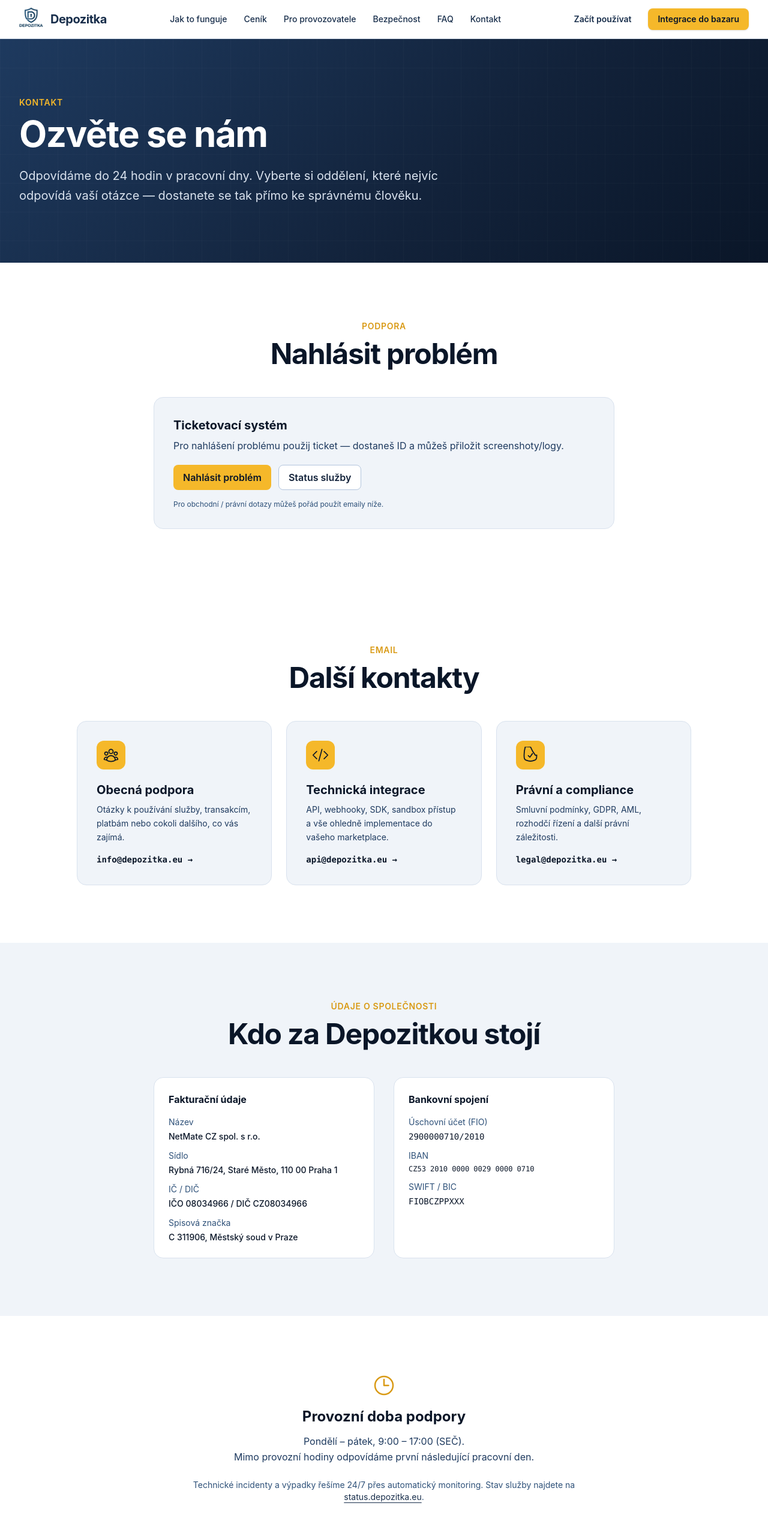
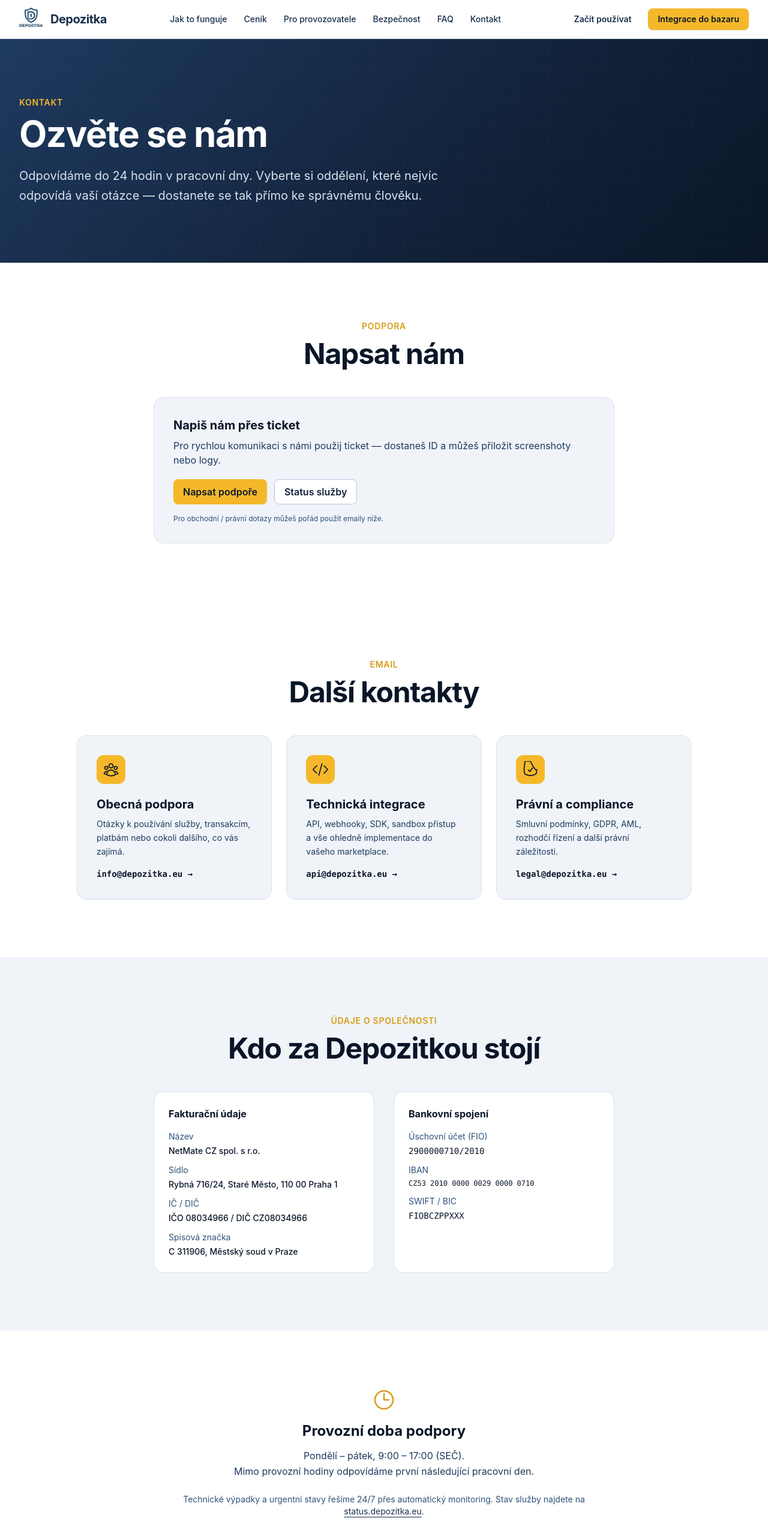
Before and after one commit to Vokurcak68/depozitka-web, a Next.js app: page /kontakt in a window 1280 px wide. Shown: the top 2566 px of the page at 60% size. Built offline with nearby package versions, Linux system fonts and the light colour scheme.

Commit message:
copy(kontakt): soften support CTA wording

```diff
--- a/src/app/kontakt/page.tsx
+++ b/src/app/kontakt/page.tsx
@@ -73,19 +73,19 @@
 
       {/* SUPPORT CTA */}
       <Section bg="white">
-        <SectionHeader eyebrow="Podpora" title="Nahlásit problém" />
+        <SectionHeader eyebrow="Podpora" title="Napsat nám" />
         <div className="max-w-3xl mx-auto">
           <div className="bg-navy-50 rounded-2xl p-8 border border-navy-100">
-            <h3 className="text-xl font-bold text-navy-900">Ticketovací systém</h3>
+            <h3 className="text-xl font-bold text-navy-900">Napiš nám přes ticket</h3>
             <p className="mt-2 text-navy-600">
-              Pro nahlášení problému použij ticket — dostaneš ID a můžeš přiložit screenshoty/logy.
+              Pro rychlou komunikaci s námi použij ticket — dostaneš ID a můžeš přiložit screenshoty nebo logy.
             </p>
             <div className="mt-5 flex flex-col sm:flex-row gap-3">
               <Link
                 href="/podpora"
                 className="inline-flex items-center justify-center px-4 py-2 rounded-lg bg-gold-400 text-navy-900 font-semibold hover:bg-gold-500 transition-colors"
               >
-                Nahlásit problém
+                Napsat podpoře
               </Link>
               <Link
                 href="https://status.depozitka.eu"
@@ -207,7 +207,7 @@
             den.
           </p>
           <p className="text-sm text-navy-500">
-            Technické incidenty a výpadky řešíme 24/7 přes automatický
+            Technické výpadky a urgentní stavy řešíme 24/7 přes automatický
             monitoring. Stav služby najdete na{" "}
             <Link
               href="https://status.depozitka.eu"
```
